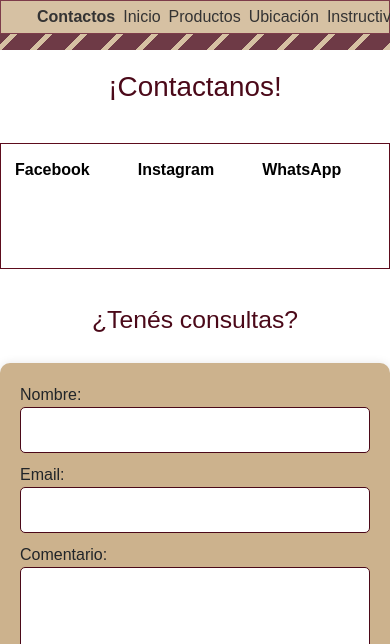
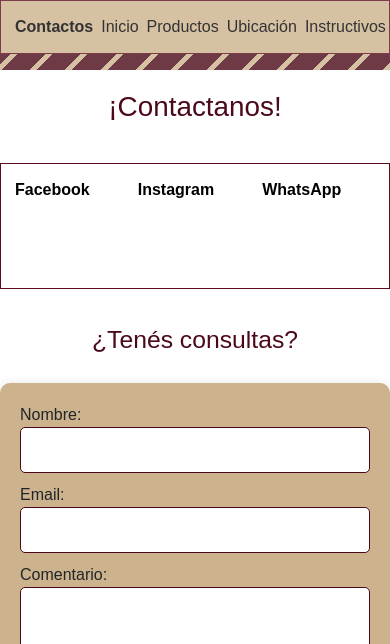
Before and after one commit to AgustinaOlmedo/proyecto-coderhouse, a plain HTML site: page pages/contactos.html in a window 390 px wide. Shown: the part 456-1100 px from the top of the page. Drawn offline with Linux system fonts and the light colour scheme; files that its build step writes are made by us from their sources; files whose address does not match are found by name.

Commit message:
Se agrego el responsive a todas menos en contactos

```diff
--- a/pages/contactos.html
+++ b/pages/contactos.html
@@ -18,8 +18,8 @@
                 <button type="submit">Buscar</button>
             </form>
         </div>
-        <nav>
-            <ul class="menu">
+        <nav class="menu">
+            <ul class="nav-list">
                 <li><a href="./contactos.html" class="EnNegrita">Contactos</a></li>
                 <li><a href="../index.html" target="_blank">Inicio</a></li>
                 <li><a href="./productos.html" target="_blank">Productos</a></li>
```
Also changed, not shown: index.html (+3 -3 lines), pages/instructivos.htm (+2 -2 lines), pages/productos.html (+2 -2 lines), pages/ubicacion.html (+2 -2 lines).
